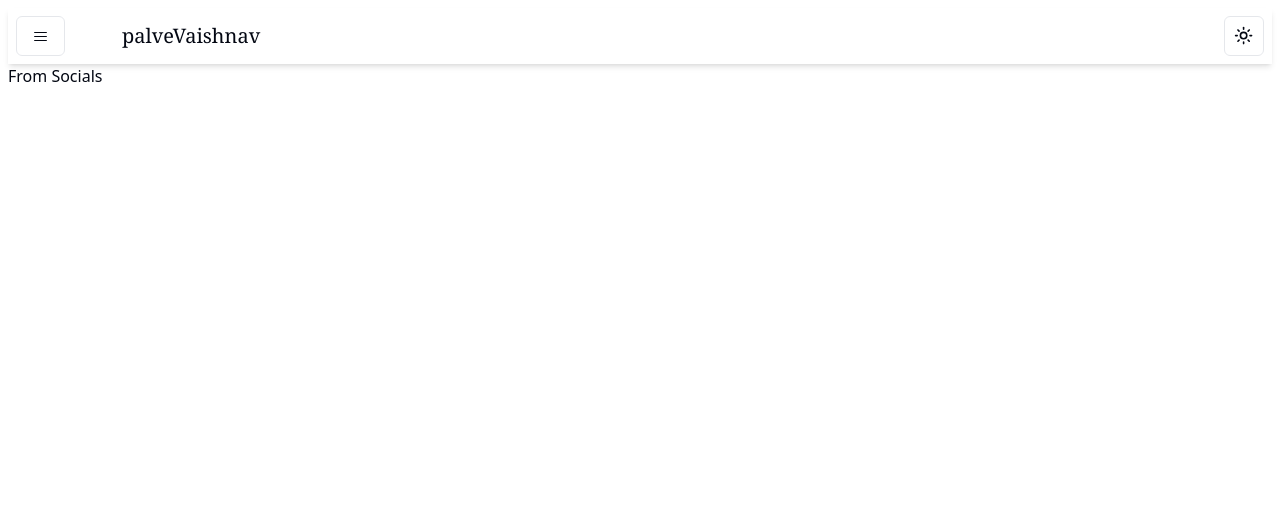
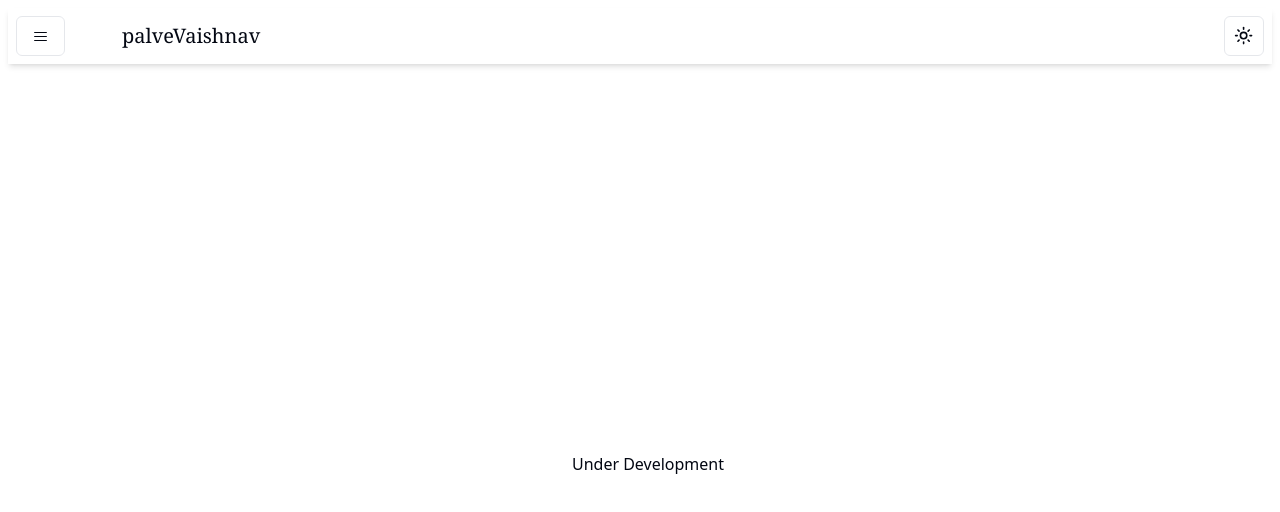
Before and after one commit to palveVaishnav/Portfolio, a React (Vite) app in the folder frontend/: page /socials in a window 1280 px wide. Shown: the top 512 px of the page. Built offline with nearby package versions, Linux system fonts and the light colour scheme.

Commit message:
just social page template'

```diff
--- a/frontend/src/pages/Socials.tsx
+++ b/frontend/src/pages/Socials.tsx
@@ -1,7 +1,7 @@
-export default function Socials(){
+export default function Socials() {
   return (
-    <>
-      From Socials
-    </>
+    <div className="h-screen w-screen grid place-content-center">
+      Under Development
+    </div>
   )
 }
```
